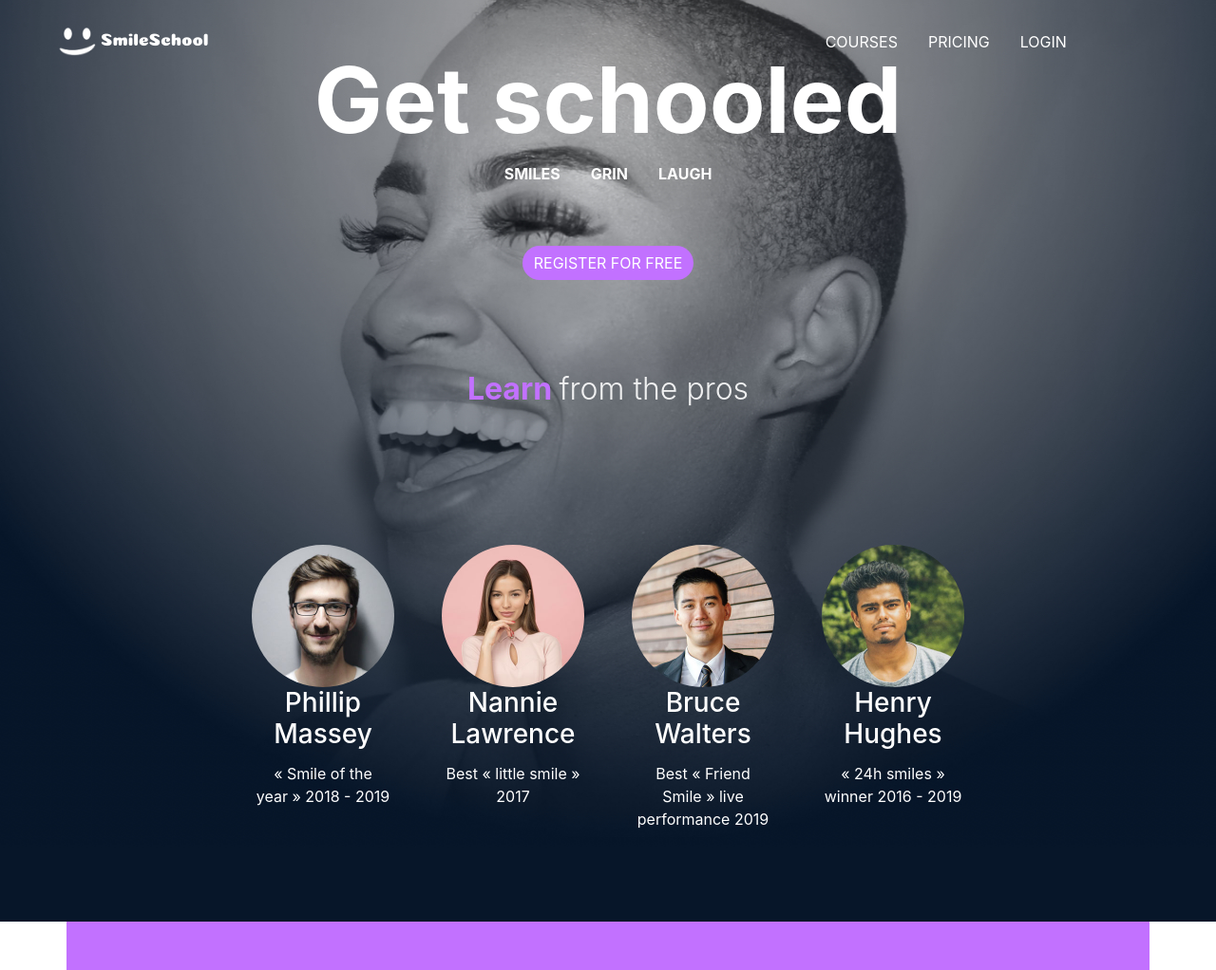
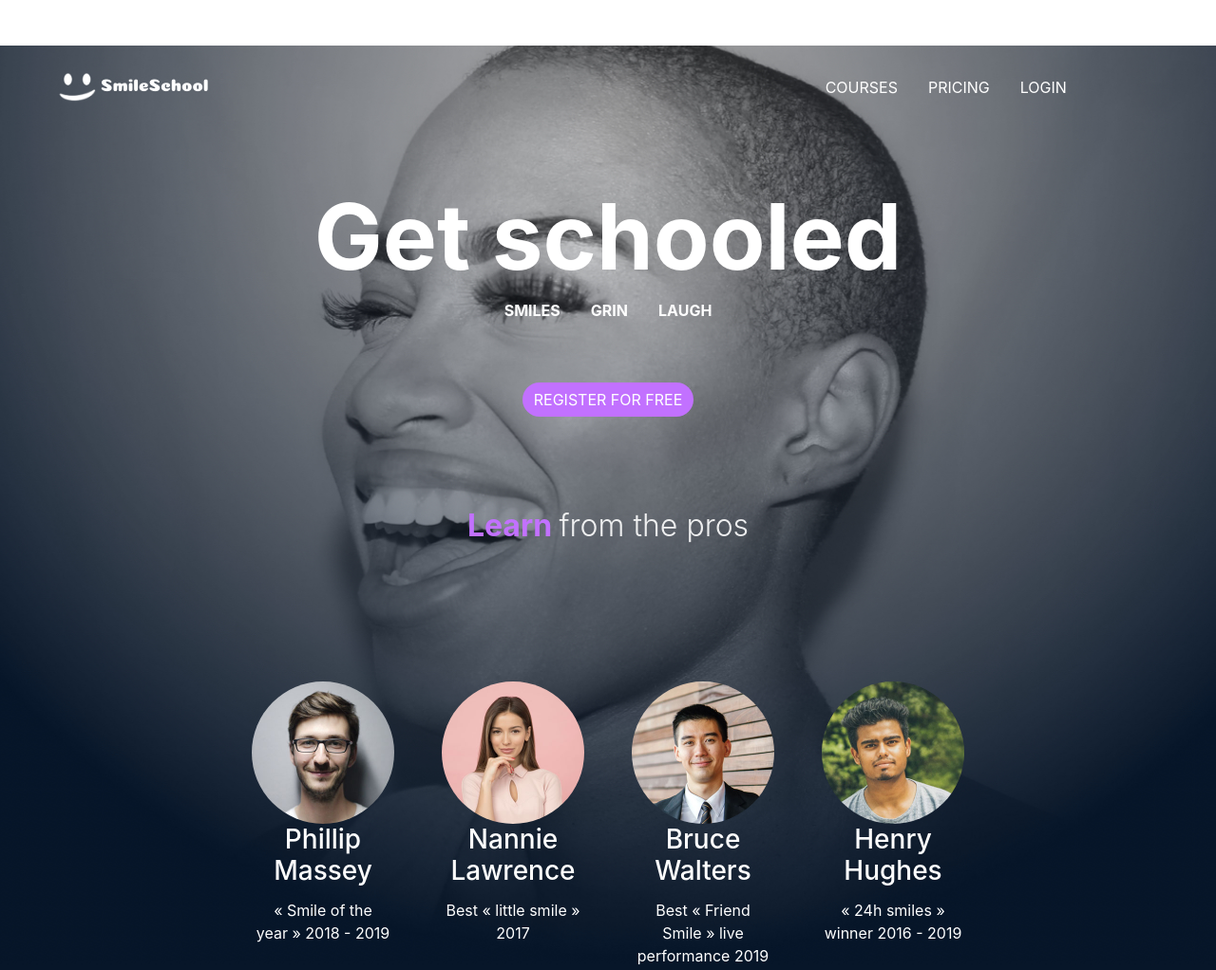
Before and after one commit to marktipton/atlas-smiling-school, a plain HTML site: page homepage.html in a window 1280 px wide. Shown: the top 1022 px of the page at 95% size. Drawn offline with nearby package versions, Linux system fonts and the light colour scheme; a web font is replaced by a local one.

Commit message:
moved hero section down using marbin and padding

```diff
--- a/homepage.html
+++ b/homepage.html
@@ -39,8 +39,8 @@
     </header>
     <main>
       <section class="homepage-hero text-white text-center">
-        <div class="position-relative container d-flex flex-column align-items-center">
-          <div class="mt-5">
+        <div class="position-relative container d-flex flex-column align-items-center mt-5 pt-5">
+          <div class="mt-5 pt-5">
             <h1 class="display-1 font-weight-bold">Get schooled</h1>
           </div>
           <div class="row justify-content-center">
```
